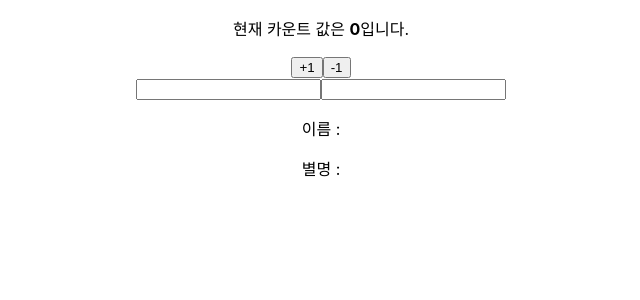
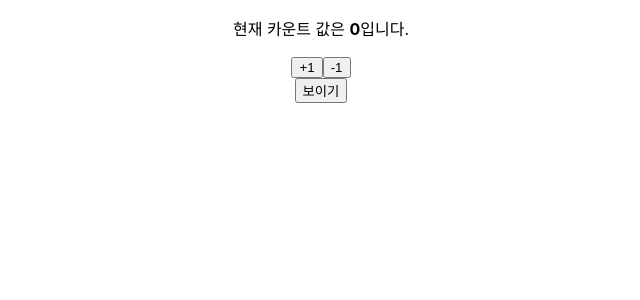
Before and after one commit to vnfdusdl/TIL, a React (Create React App) app in the folder hooks-tutorial/: page / in a window 1280 px wide. Shown: the top 300 px of the page, without its empty margins (319-959 px from the left). Built offline with nearby package versions, Linux system fonts and the light colour scheme.

Commit message:
[study] useEffect

```diff
--- a/hooks-tutorial/src/App.js
+++ b/hooks-tutorial/src/App.js
@@ -1,12 +1,18 @@
+import { useState } from 'react';
 import './App.css';
 import Counter from './Counter';
 import Info from './Info';
 
 function App() {
+  const [visible, setVisible] = useState(false);
+
   return (
     <div className="App">
       <Counter />
-      <Info />
+      <button onClick={()=>{setVisible(!visible)}}>
+        {visible ? '숨기기' : '보이기'}
+      </button>
+      {visible && <Info />}
     </div>
   );
 }
--- a/hooks-tutorial/src/Info.js
+++ b/hooks-tutorial/src/Info.js
@@ -1,7 +1,19 @@
-import { useState } from 'react';
+import { useState, useEffect } from 'react';
 const Info = () => {
     const [name, setName] = useState('');
     const [nickname, setNickname] = useState('');
+
+    useEffect(()=>{
+        console.log("렌더링이 완료되었습니다.")
+        console.log({
+            name,
+            nickname
+        })
+        return () => {
+            console.log('cleanUp')
+            console.log(name)
+        }
+    },[name])
 
     const onChangeName = e => {
         setName(e.target.value)
```
